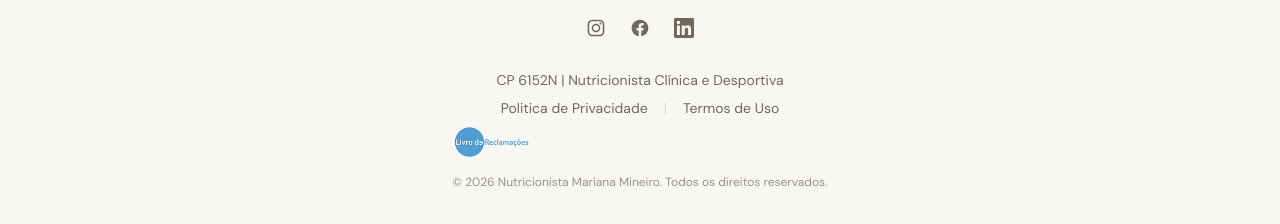
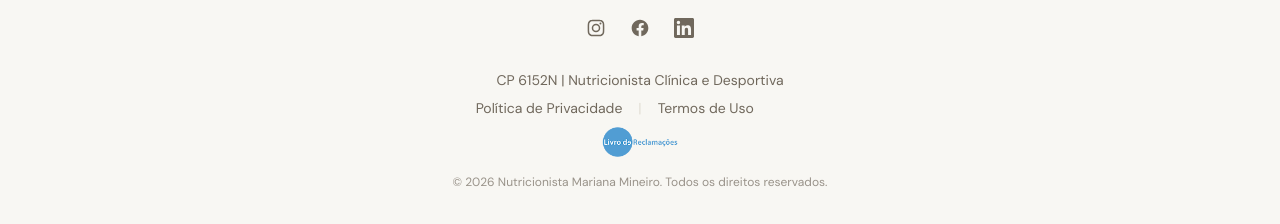
Before and after one commit to joaojoaofernandes/mariana-mineiro-landing-page, a Next.js app: page / in a window 1280 px wide. Shown: the part 5737-5961 px from the top of the page. Built offline with nearby package versions, Linux system fonts and the light colour scheme; a web font is replaced by a local one.

Commit message:
fixed footer

```diff
--- a/components/footer.tsx
+++ b/components/footer.tsx
@@ -70,42 +70,57 @@ export function Footer() {
           </div>
 
           {/* Info */}
-          <div className="flex flex-col gap-2 text-sm text-muted-foreground">
+          <div className="flex w-full flex-col items-center gap-2 text-center text-sm text-muted-foreground">
             <p>CP 6152N | Nutricionista Clínica e Desportiva</p>
-            <div className="flex items-center gap-4 justify-center flex-wrap">
+
+            <div className="grid w-full max-w-md grid-cols-[1fr_auto_1fr] items-center">
+              <div className="flex justify-end pr-4">
                 <Dialog>
                   <DialogTrigger asChild>
-                  <button className="hover:text-primary transition-colors">
-                    Politica de Privacidade
+                    <button className="transition-colors hover:text-primary">
+                      Política de Privacidade
                     </button>
                   </DialogTrigger>
+
                   <DialogContent className="max-h-[85vh] overflow-y-auto sm:max-w-2xl">
                     <DialogHeader>
-                    <DialogTitle className="font-serif text-xl">Política de Privacidade</DialogTitle>
+                      <DialogTitle className="font-serif text-xl">
+                        Política de Privacidade
+                      </DialogTitle>
                     </DialogHeader>
                     <PrivacyContent />
                   </DialogContent>
                 </Dialog>
+              </div>
+
               <span className="text-border">|</span>
+
+              <div className="flex justify-start pl-4">
                 <Dialog>
                   <DialogTrigger asChild>
-                  <button className="hover:text-primary transition-colors">
+                    <button className="transition-colors hover:text-primary">
                       Termos de Uso
                     </button>
                   </DialogTrigger>
+
                   <DialogContent className="max-h-[85vh] overflow-y-auto sm:max-w-2xl">
                     <DialogHeader>
-                    <DialogTitle className="font-serif text-xl">Termos de Uso</DialogTitle>
+                      <DialogTitle className="font-serif text-xl">
+                        Termos de Uso
+                      </DialogTitle>
                     </DialogHeader>
                     <TermsContent />
                   </DialogContent>
                 </Dialog>
               </div>
+            </div>
+
+            <div className="flex items-center justify-center">
               <a
                   href="https://www.livroreclamacoes.pt/Inicio/"
                   target="_blank"
                   rel="noopener noreferrer"
-              className="opacity-90 hover:opacity-100 transition-opacity"
+                  className="opacity-90 transition-opacity hover:opacity-100"
               >
                 <Image
                     src="/livro-reclamacoes.png"
@@ -115,8 +130,10 @@ export function Footer() {
                     className="h-8 w-auto"
                 />
               </a>
-            <p className="text-xs text-muted-foreground/70 pt-2">
-              {'© 2026 Nutricionista Mariana Mineiro. Todos os direitos reservados.'}
+            </div>
+
+            <p className="pt-2 text-xs text-muted-foreground/70">
+              © 2026 Nutricionista Mariana Mineiro. Todos os direitos reservados.
             </p>
           </div>
         </div>
```
Lines whose indentation alone changed are shown as unchanged.
